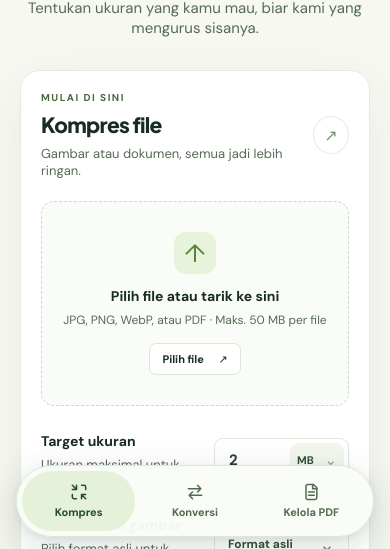
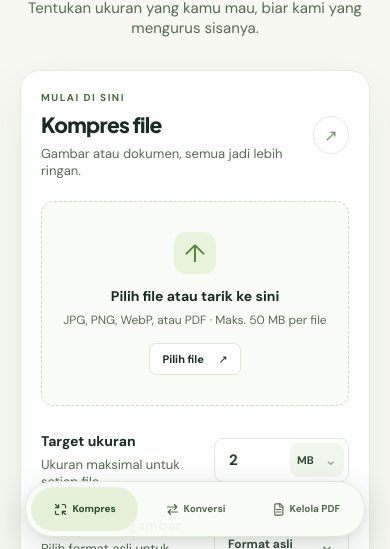
Before and after one commit to bramastyafr189/berkasia, a website built with Vite: page static/index.html in a window 390 px wide. Shown: the part 295-844 px from the top of the page. Built offline with nearby package versions, Linux system fonts and the light colour scheme; some packages are replaced by stand-ins of ours.

Commit message:
Improve mobile navigation and file selection

```diff
--- a/static/style.css
+++ b/static/style.css
@@ -202,3 +202,15 @@ dialog p{color:#566b53}
 .page-card--deleted .page-preview{opacity:.42;filter:grayscale(1);cursor:default}
 .page-status{width:100%;font-size:11px;color:#667a68;margin-bottom:3px}
 @media(prefers-reduced-motion:reduce){.nav::before{transition:none}}
+
+/* Compact touch navigation and native file inputs for mobile browsers. */
+button, a, label, .dropzone { -webkit-tap-highlight-color: transparent; }
+button, .choose, .dropzone { -webkit-user-select: none; user-select: none; }
+.dropzone { position: relative; }
+.dropzone input[type="file"] { position: absolute; inset: 0; width: 100%; height: 100%; margin: 0; opacity: 0; cursor: pointer; z-index: 1; }
+@media(max-width:600px){
+  .nav { max-width: 340px; }
+  .nav-item { flex-direction: row; gap: 4px; min-height: 44px; padding: 6px 3px; font-size: 10px; }
+  .nav-icon { width: 15px; height: 15px; }
+}
+@media(max-width:320px){.nav-item{font-size:9px;gap:2px}.nav-icon{width:13px;height:13px}}
```
Also changed, not shown: tests/responsive.spec.js (+12 -0 lines).
